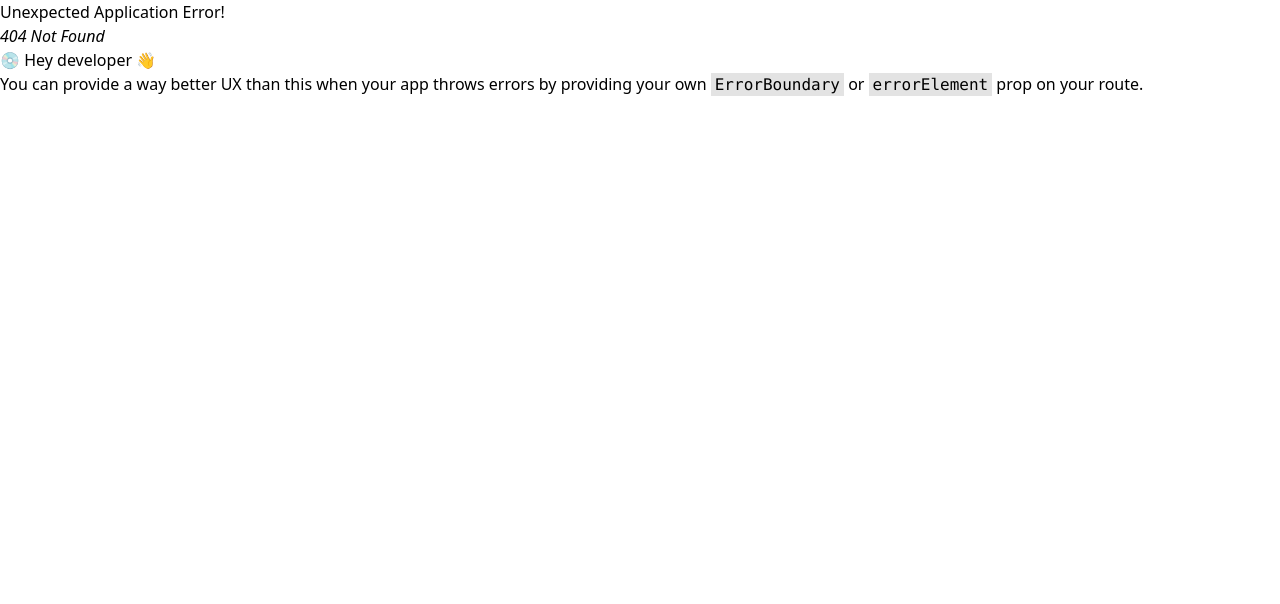
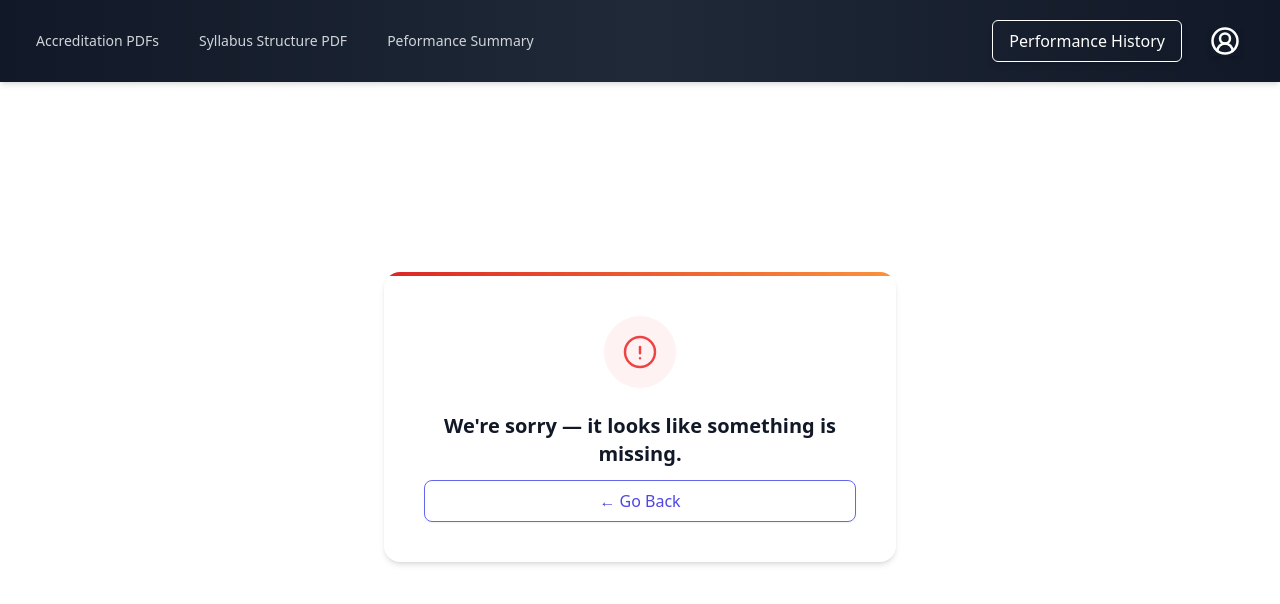
Before and after one commit to neilmandlik/aiProject, a React (Create React App) app in the folder sem7-project/: page /error in a window 1280 px wide. Before the commit this address had no page. Shown: the top 604 px of the page. Built offline with nearby package versions, Linux system fonts and the light colour scheme.

Commit message:
Error handling; Removing isOnPerformance and applying step logic

```diff
--- a/sem7-project/src/App.jsx
+++ b/sem7-project/src/App.jsx
@@ -8,6 +8,7 @@ import PerformanceHistory, {performanceLoader} from './pages/PerformanceHistory'
 import PerformanceSummary, { performanceSummaryLoader } from './pages/PerformanceSummary';
 import SyllabusPDFs, { syllabusLoader } from './pages/SyllabusPDFs';
 import AddFile from './pages/AddFile';
+import Error, { errorLoader } from './pages/Error';
 function App() {
 
   const router = createBrowserRouter(createRoutesFromElements(
@@ -18,6 +19,7 @@ function App() {
         <Route path='syllabus-pdf' element={<SyllabusPDFs />} loader={syllabusLoader}/>
         <Route path='performance-summary/:id' element={<PerformanceSummary />} loader={performanceSummaryLoader} />
         <Route path='performance-history' element={<PerformanceHistory />} loader={performanceLoader}/>
+        <Route path='error' element={<Error />} loader={errorLoader}/>
       </Route>
       <Route path='/add-file' element={<AddFile />} />
     </>
--- a/sem7-project/src/component/Layout.jsx
+++ b/sem7-project/src/component/Layout.jsx
@@ -17,14 +17,13 @@ function Layout(){
     const dispatch = useDispatch()
 
     useEffect(()=>{
-        if(!progressSlice.isOnPerformanceHistory){
-            if(progressSlice.step === progressStep.Review){
-                navigate(`${navObj[progressSlice.step].to}/${performanceSlice.selectedId}`)
-            }
-            else{
-                navigate(`${navObj[progressSlice.step].to}`)
-            }
+        if(progressSlice.step === progressStep.Review){
+            navigate(`${navObj[progressSlice.step].to}/${performanceSlice.selectedId}`)
         }
+        else{
+            navigate(`${navObj[progressSlice.step].to}`)
+        }
+
     },[progressSlice.step])
 
     useEffect(()=>{
@@ -40,7 +39,10 @@ function Layout(){
                 dispatch(setProgressStep(progressSlice.step+1))
             }
             if(progressSlice.step===2){
-                dispatch(generatePerformanceThunk())
+                dispatch(generatePerformanceThunk()).unwrap().catch(()=>{
+                    console.log("Hello")
+                    navigate('/error')
+                })
             }
         }
         else{
@@ -59,11 +61,12 @@ function Layout(){
                 {/* Left side - Navigation Links */}
                 <div className="flex items-center gap-4">
                     {Object.keys(navObj).map((navItem, index) => (
+                    index < progressSlice.maxProgressSteps &&
                     <div
                         key={navItem}
                         className={
                         `px-3 py-2 rounded-md text-sm font-medium transition ${
-                            (progressSlice.step == navItem) && !progressSlice.isOnPerformanceHistory
+                            (progressSlice.step == navItem)
                             ? "bg-indigo-600 text-white shadow-md"
                             : "text-gray-300 hover:bg-gray-700 hover:text-white"
                         }
@@ -78,7 +81,7 @@ function Layout(){
                 <div className="flex items-center gap-7 px-4 py-2 rounded-md">
                     <NavLink
                         to={`performance-history`}
-                        className={`border px-4 py-2 rounded-md hover:bg-indigo-500 hover:border-transparent text-white font-medium shadow-md transition ${progressSlice.isOnPerformanceHistory?"bg-indigo-500 border-transparent":" border-white"}`}>
+                        className={`border px-4 py-2 rounded-md hover:bg-indigo-500 hover:border-transparent text-white font-medium shadow-md transition ${progressSlice.step === progressStep.PerformanceHistory?"bg-indigo-500 border-transparent":" border-white"}`}>
                         Performance History
                     </NavLink>
                     <button className="text-white shadow-md transition">
@@ -89,7 +92,7 @@ function Layout(){
             </div>
 
             {
-                (progressSlice.step == progressStep.Review || progressSlice.isOnPerformanceHistory) &&
+                (progressSlice.step == progressStep.Review || progressSlice.step == progressStep.PerformanceHistory) &&
                 <div>
                     <button
                     onClick={()=>handleOnNewSummaryClick()}
@@ -109,7 +112,7 @@ function Layout(){
             }
 
             {
-                progressSlice.step !== progressStep.Review && !performanceSlice.isOnPerformanceHistory
+                progressSlice.step == progressStep.Accreditation || progressSlice.step == progressStep.Syllabus
                 ?
                 <div className="fixed bottom-0 left-0 w-full bg-white border-t shadow-md p-4 flex justify-between items-center z-50">
 
--- a/sem7-project/src/component/enums/SyllabusEvaluatorEnum.js
+++ b/sem7-project/src/component/enums/SyllabusEvaluatorEnum.js
@@ -1,7 +1,9 @@
 export const progressStep = Object.freeze({
     "Accreditation": 1,
     "Syllabus": 2,
-    "Review": 3
+    "Review": 3,
+    "PerformanceHistory": 4,
+    "Error": 5
 })
 
 export const navObj = Object.freeze({
@@ -19,4 +21,14 @@ export const navObj = Object.freeze({
         name: "Peformance Summary",
         to: "performance-summary",
     },
+
+    [progressStep.PerformanceHistory]: {
+        name: "Performance History",
+        to: "performance-history",
+    },
+
+    [progressStep.Error]: {
+        name: "Error",
+        to: "error",
+    },
 })
--- a/sem7-project/src/pages/AccreditationPDFs.jsx
+++ b/sem7-project/src/pages/AccreditationPDFs.jsx
@@ -4,9 +4,11 @@ import store from '../store/store';
 import { Eye, Trash2, MoreHorizontal, Plus } from 'lucide-react';
 import { useEffect } from 'react';
 import { useDispatch, useSelector } from 'react-redux';
-import { setIsOnPerformanceHistory, setProgressStep } from '../store/progress/progressSlice';
+import { setProgressStep } from '../store/progress/progressSlice';
 import { progressStep } from '../component/enums/SyllabusEvaluatorEnum';
+
 export const accreditationLoader = async() => {
+    store.dispatch(setProgressStep(progressStep.Accreditation))
     await store.dispatch(getAccrediationThunk())
     if(store.getState().accreditation.errMsg){
         return ({error: store.getState().accreditation.errMsg, isError: true})
@@ -23,8 +25,7 @@ function AccrediatationPDFs(){
     const navigate = useNavigate()
 
     useEffect(()=>{
-        dispatch(setIsOnPerformanceHistory(false))
-        dispatch(setProgressStep(progressStep.Accreditation))
+
     },[])
 
     const handleAddAccreditationFile = () => {
--- /dev/null
+++ b/sem7-project/src/pages/Error.jsx
@@ -0,0 +1,67 @@
+import { useNavigate } from "react-router-dom"
+import { navObj, progressStep } from "../component/enums/SyllabusEvaluatorEnum"
+import { setProgressStep } from "../store/progress/progressSlice"
+import store from "../store/store"
+import { useSelector } from "react-redux"
+
+export const errorLoader = () => {
+    store.dispatch(setProgressStep(progressStep.Error))
+}
+
+function Error() {
+
+    const navigate = useNavigate()
+    const performanceSlice = useSelector(state=>state.performance)
+
+    const handleGoBackClick = () => {
+        navigate(`/${navObj[progressStep.Accreditation].to}`)
+    }
+
+    return (
+        <>
+            <div className="flex items-center justify-center h-[calc(100vh-130px)]">
+
+                <div className="bg-white rounded-2xl shadow-md w-full max-w-lg overflow-hidden">
+
+                    <div className="h-1 bg-gradient-to-r from-red-600 to-orange-400"></div>
+
+                    <div className="p-10">
+
+                        <div className="flex justify-center mb-6">
+                        <div className="bg-red-50 rounded-full p-4">
+                            <svg className="w-10 h-10 text-red-500" xmlns="http://www.w3.org/2000/svg" fill="none" viewBox="0 0 24 24" stroke="currentColor">
+                            <path stroke-linecap="round" stroke-linejoin="round" stroke-width="1.5"
+                                d="M12 9v3.75m9-.75a9 9 0 11-18 0 9 9 0 0118 0zm-9 3.75h.008v.008H12v-.008z" />
+                            </svg>
+                        </div>
+                        </div>
+
+                        <h1 className="text-xl font-semibold text-gray-900 text-center mb-3">
+                        We're sorry — it looks like something is missing.
+                        </h1>
+
+                        <p className="text-sm text-gray-500 leading-relaxed text-center mb-3">
+                            {performanceSlice.errMsg}
+                        </p>
+
+
+                        <div className="flex gap-3">
+                        <button
+                            onClick={handleGoBackClick}
+                            className="flex-1 px-5 py-2 border border-indigo-500 text-indigo-600 hover:bg-indigo-50 font-medium rounded-lg transition shadow-sm"
+                        >
+                            ← Go Back
+                        </button>
+                        </div>
+
+                    </div>
+                </div>
+            </div>
+
+
+        </>
+    )
+
+}
+
+export default Error
--- a/sem7-project/src/pages/PerformanceHistory.jsx
+++ b/sem7-project/src/pages/PerformanceHistory.jsx
@@ -1,35 +1,24 @@
-import { getPerformanceThunk, toggleReviewVisibility } from "../store/performance/performanceSlice"
-import { ChevronDown, ChevronUp } from "lucide-react"
+import { getPerformanceThunk } from "../store/performance/performanceSlice"
 import store from "../store/store"
-import ReviewDetails from "./ReviewDetails"
-import { useDispatch, useSelector } from "react-redux"
-import { button } from "../component/ApplicationCSS"
-import {ArrowLeft} from 'lucide-react'
+import { useSelector } from "react-redux"
 import { useEffect } from "react"
-import { setIsOnPerformanceHistory } from "../store/progress/progressSlice"
 import { useNavigate } from "react-router-dom"
 import { navObj, progressStep } from "../component/enums/SyllabusEvaluatorEnum"
+import { setProgressStep } from "../store/progress/progressSlice"
 
 export const performanceLoader = async() => {
+    store.dispatch(setProgressStep(progressStep.PerformanceHistory))
     await store.dispatch(getPerformanceThunk())
     return store.getState().performance.performanceRecords
 }
 
 function PerformanceHistory(){
 
-
-    const progressSlice = useSelector((state)=>state.progress)
     const performanceSlice = useSelector(state=>state.performance)
-    const dispatch = useDispatch()
     const navigate = useNavigate()
-
-    useEffect(()=>{
-        dispatch(setIsOnPerformanceHistory(true))
-    },[])
 
     const goToSummary = (performanceId) => {
         navigate(`../${navObj[progressStep.Review].to}/${performanceId}`)
-        // dispatch(toggleReviewVisibility(index))
     }
 
     return (
--- a/sem7-project/src/pages/PerformanceSummary.jsx
+++ b/sem7-project/src/pages/PerformanceSummary.jsx
@@ -3,34 +3,30 @@ import store from "../store/store"
 import CircularProgress from "./ProgressIndicator"
 import { useDispatch, useSelector } from "react-redux"
 import { button, loader } from "../component/ApplicationCSS";
-import { setIsOnPerformanceHistory, setProgressStep } from "../store/progress/progressSlice";
-import { navObj, progressStep } from "../component/enums/SyllabusEvaluatorEnum";
-import { useEffect } from "react";
-import { ArrowLeft } from "lucide-react";
-import { useNavigate } from "react-router-dom";
+import { setProgressStep } from "../store/progress/progressSlice";
+import { progressStep } from "../component/enums/SyllabusEvaluatorEnum";
 import { accBodyName, accFileName, accHeader, rubricHeader, rubricItem, rubricJustification, rubricList, rubricName, scoreBadge, scoreGood, scoreLow, scoreMid, summaryMeta, summaryMetaLabel, summaryMetaValue } from "./PerformanceSummmary.module";
 
 export const performanceSummaryLoader = async({params}) => {
     const {id} = params
+    store.dispatch(setProgressStep(progressStep.Review))
     store.dispatch(setSelectedId(parseInt(id)))
-    store.dispatch(setIsOnPerformanceHistory(false))
-    store.dispatch(setProgressStep(progressStep.Review))
     await store.dispatch(getPerformanceReviewThunk())
 }
 
 function PerformanceSummary(){
 
     const performanceSlice = useSelector(state => state.performance)
-    const progressSlice = useSelector(state => state.progress)
-    const dispatch = useDispatch()
-    const navigate = useNavigate()
+    // const progressSlice = useSelector(state => state.progress)
+    // const dispatch = useDispatch()
+    // const navigate = useNavigate()
     const summary = performanceSlice.performanceSummary
     const accDetails = summary.accreditationDetails
 
-    useEffect(()=>{
-        dispatch(setIsOnPerformanceHistory(false))
-        dispatch(setProgressStep(progressStep.Review))
-    },[])
+    // useEffect(()=>{
+    //     dispatch(setIsNotInProgress(false))
+    //     dispatch(setProgressStep(progressStep.Review))
+    // },[])
 
     return(
         <>
@@ -77,15 +73,15 @@ function PerformanceSummary(){
 
                         {/* Right Column */}
                         <div className="rounded-xl flex-[4] shadow-md p-6 bg-white space-y-8 overflow-y-auto min-h-0">
-                            {Object.keys(accDetails).map(ele=>(
-                                <div>
+                            {Object.keys(accDetails).map((ele,index)=>(
+                                <div key={`${index}`}>
                                     <div className={`${accHeader}`}>
-                                        <p class={`${accBodyName}`}>{accDetails[ele].accBodyName}</p>
-                                        <p class={`${accFileName}`}>{accDetails[ele].accFileName}</p>
+                                        <p className={`${accBodyName}`}>{accDetails[ele].accBodyName}</p>
+                                        <p className={`${accFileName}`}>{accDetails[ele].accFileName}</p>
                                     </div>
                                     <div className={`${rubricList}`}>
-                                        {accDetails[ele].performanceDetails.map(det=>(
-                                            <>
+                                        {accDetails[ele].performanceDetails.map((det,i)=>(
+                                            <div key={`${index}${i}`}>
                                                 <div className={`${rubricItem}`}>
                                                     <div className={`${rubricHeader}`}>
                                                         <p className={`${rubricName}`}>{det.accRubricName}</p>
@@ -93,7 +89,7 @@ function PerformanceSummary(){
                                                     </div>
                                                     <p>{`${det.performanceJustification}`}</p>
                                                 </div>
-                                            </>
+                                            </div>
                                         ))}
                                     </div>
 
--- a/sem7-project/src/pages/SyllabusPDFs.jsx
+++ b/sem7-project/src/pages/SyllabusPDFs.jsx
@@ -41,7 +41,6 @@ function SyllabusPDFs() {
                 :
                 syllabusSlice.syllabusFiles.map((fileObj,index) =>
 
-                    <>
                     <div
                         key={index}
                         className='bg-gradient-to-r from-gray-100 to-gray-200 shadow-md rounded-lg p-5 flex justify-between items-center hover:shadow-xl transition'
@@ -79,7 +78,6 @@ function SyllabusPDFs() {
                             </button>
                         </div>
                     </div>
-                    </>
                 )}
 
             </div>
--- a/sem7-project/src/store/progress/progressSlice.js
+++ b/sem7-project/src/store/progress/progressSlice.js
@@ -2,9 +2,9 @@ import { createSlice } from "@reduxjs/toolkit"
 
 const initialState = {
     step: 1,
-    maxSteps: 3,
-    minSteps: 1,
-    isOnPerformanceHistory: false
+    maxProgressSteps: 3,
+    maxSteps: 5,
+    minSteps: 1
 }
 
 const progressSlice = createSlice({
@@ -14,15 +14,11 @@ const progressSlice = createSlice({
         setProgressStep: (state,action) => {
             if(action.payload < state.minSteps || action.payload > state.maxSteps) return
             state.step = action.payload
-        },
-        setIsOnPerformanceHistory: (state,action) => {
-            state.isOnPerformanceHistory = action.payload
         }
     },
 })
 
 export const {
     setProgressStep,
-    setIsOnPerformanceHistory
 } = progressSlice.actions
 export default progressSlice.reducer
```
Also changed, not shown: 1 other file (tests, documents, lock files or other folders). Lines whose indentation alone changed are shown as unchanged.
